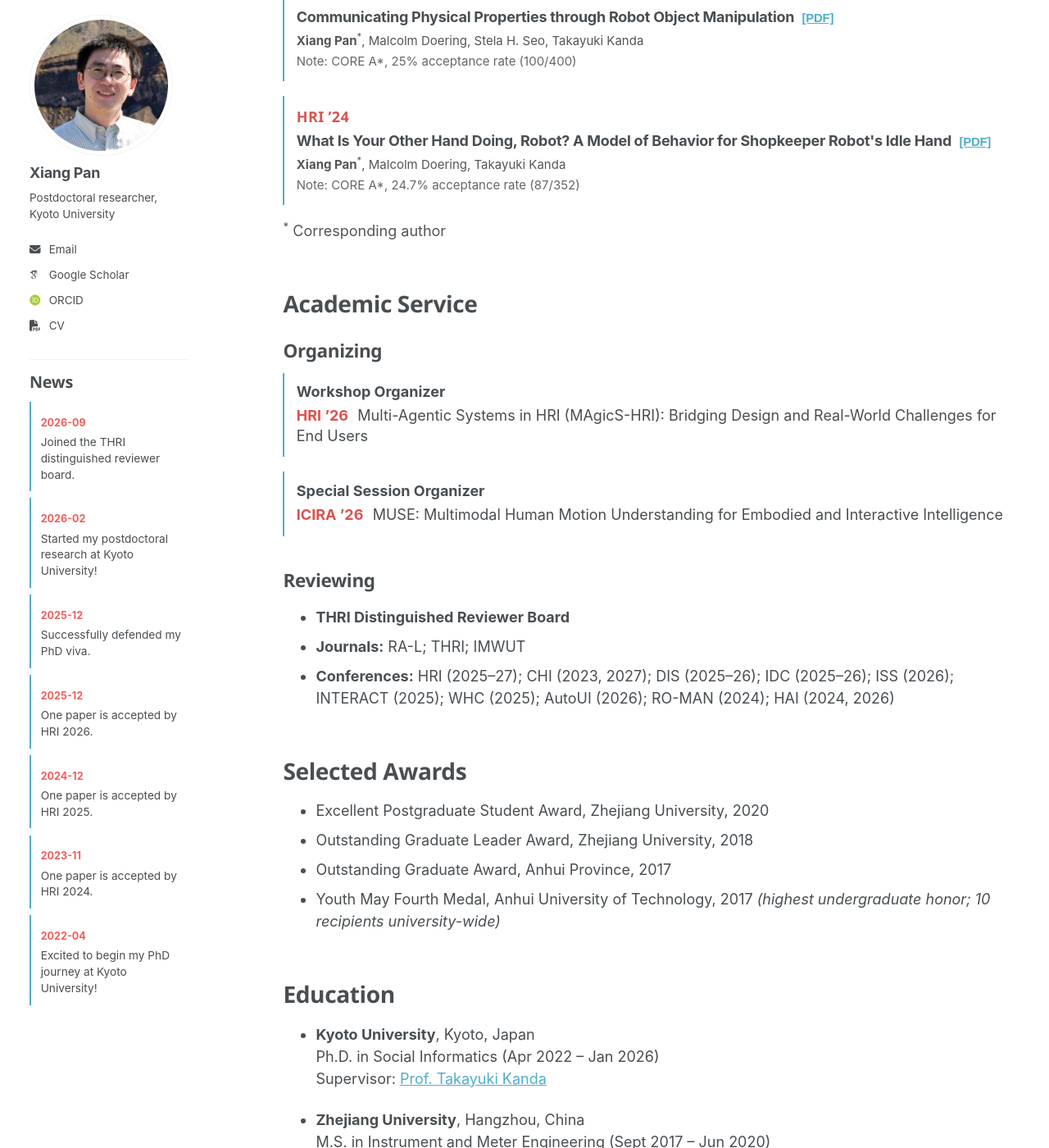
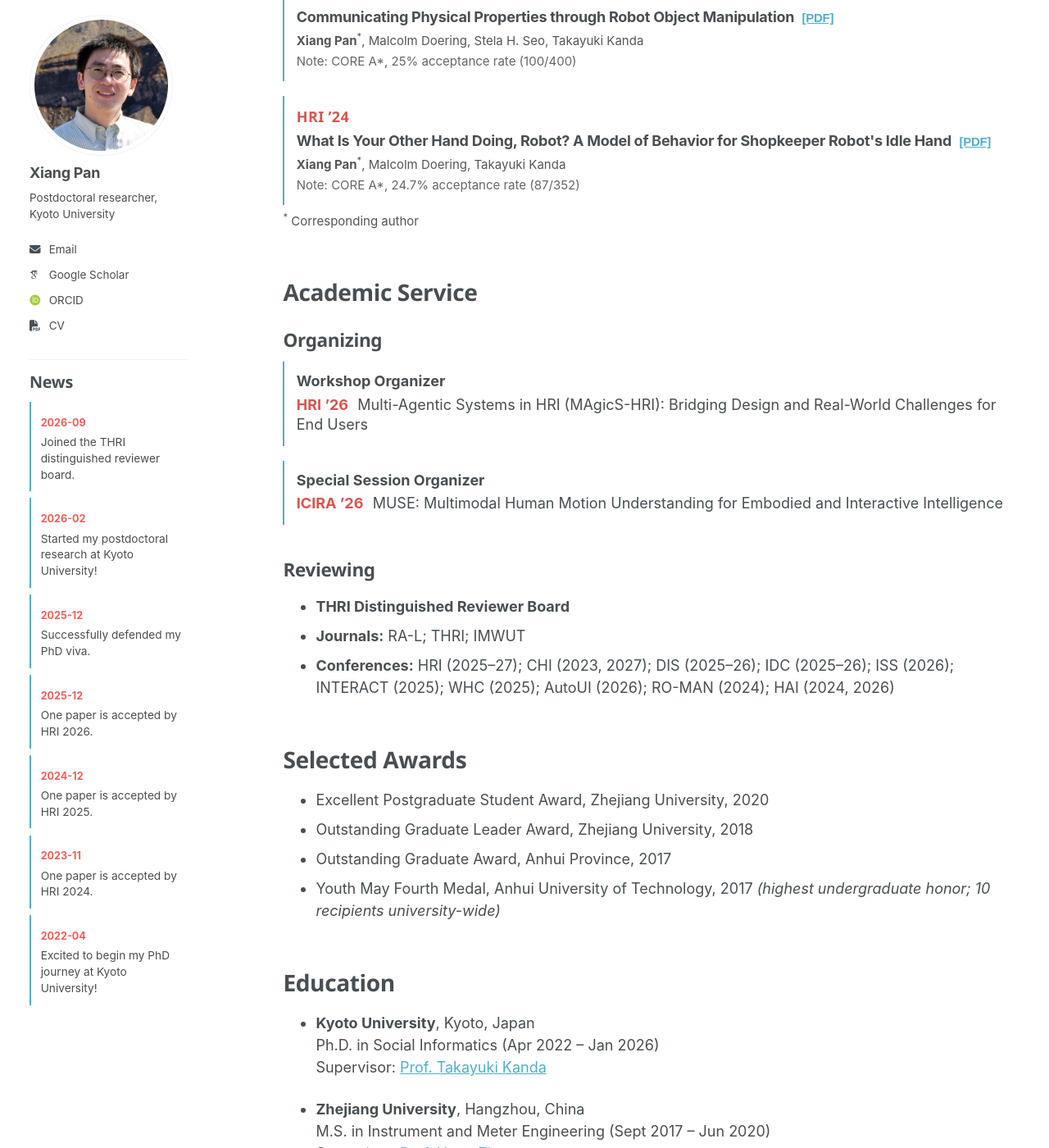
Before and after one commit to pan-xiang/pan-xiang.github.io, a Jekyll site: the page built from _pages/about.md, in a window 1280 px wide and 1400 px high, scrolled down 798 px. Shown: the whole window at 82% size. Built offline with Jekyll 4.4.1, drawn with Linux system fonts in a browser that asks for light colours; some web fonts are replaced.

Commit message:
Update style.css

```diff
--- a/assets/css/style.css
+++ b/assets/css/style.css
@@ -63,7 +63,7 @@
   color: inherit;
 }
 
-.publication-legend {
+.page__content p.publication-legend {
   margin-top: -0.5rem;
   color: #555;
   font-size: 15px;
```
